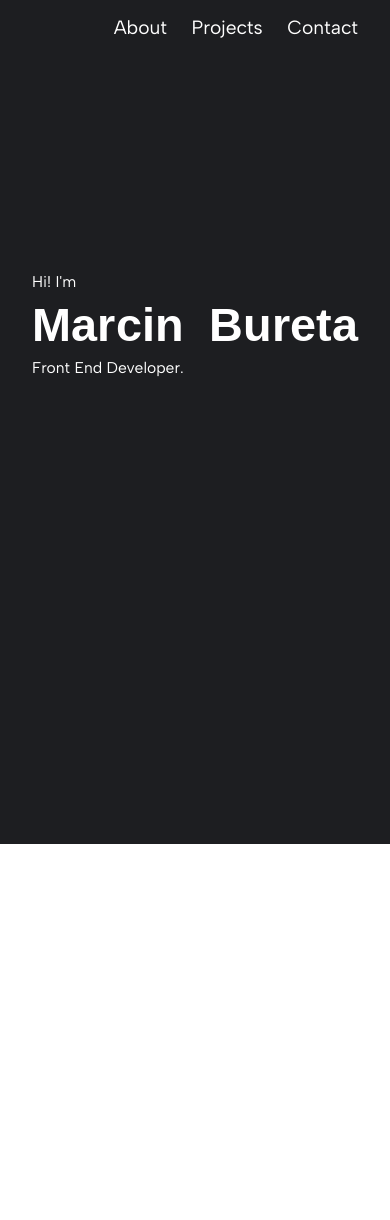
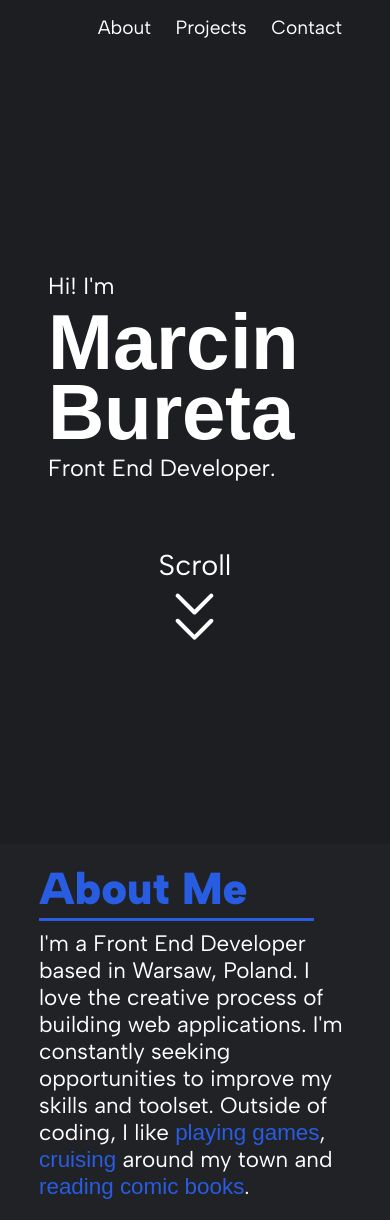
Before and after one commit to IHaveTheSourceCode/portfolio-site, a website built with Vite: page index.html in a window 390 px wide. Before the commit the page ends 844 px from the top, so only its background shows below. Built offline with nearby package versions, Linux system fonts and the light colour scheme; a web font is replaced by a local one.

Commit message:
add about me section

```diff
--- a/index.html
+++ b/index.html
@@ -21,6 +21,7 @@
       <section>
         <p>Hi! I'm</p>
         <h1>
+          <div class="name-wrapper">
             <p class="m">M</p>
             <p class="a">a</p>
             <p class="r">r</p>
@@ -28,19 +29,38 @@
             <p class="i">i</p>
             <p class="n">n</p>
             <p>&nbsp;&nbsp;</p>
+          </div>
+          <div class="name-wrapper">
             <p class="b">B</p>
             <p class="u">u</p>
             <p class="r2">r</p>
             <p class="e">e</p>
             <p class="t">t</p>
             <p class="a2">a</p>
+          </div>
         </h1>
         <p>Front End Developer.</p>
         <button>
           <p>Scroll</p>
-          <img src="public/double-arrow-down.svg" alt="scroll down." />
+          <img src="double-arrow-down.svg" alt="scroll down." />
         </button>
       </section>
     </header>
+    <main>
+      <section class="about-me">
+        <div class="about-me-wrapper">
+          <h2>About Me</h2>
+          <p class="about-me-text">
+            I'm a Front End Developer based in Warsaw, Poland. I love the
+            creative process of building web applications. I'm constantly
+            seeking opportunities to improve my skills and toolset. Outside of
+            coding, I like <span>playing games</span>,
+            <span>cruising</span> around my town and
+            <span>reading comic books</span>.
+          </p>
+        </div>
+      </section>
+      <section class="skills"></section>
+    </main>
   </body>
 </html>
--- a/style.css
+++ b/style.css
@@ -32,7 +32,7 @@ header > nav {
   align-self: flex-end;
   font-size: 1.2rem;
   padding-top: 1rem;
-  padding-right: 2rem;
+  padding-right: 3rem;
   height: 40vh;
 }
 
@@ -171,7 +171,7 @@ header > section {
 }
 
 header > section > :nth-child(n) {
-  margin: 0.8rem;
+  margin: 0.4rem;
 }
 
 header > section > p:first-child {
@@ -187,12 +187,12 @@ header > section > h1 {
   display: flex;
 }
 
-header > section > h1 > p:nth-child(n) {
+header > section > h1 > .name-wrapper > p:nth-child(n) {
   transition: color 0.2s;
   opacity: 0;
 }
 
-header > section > h1 > p:nth-child(n):hover {
+header > section > h1 > .name-wrapper > p:nth-child(n):hover {
   color: var(--clr-object-fill);
   cursor: default;
 }
@@ -232,66 +232,6 @@ header > section > button > img {
   width: 45px;
   height: 45px;
   filter: invert(100%);
-}
-
-@media (max-width: 600px) {
-  header > section > p:first-child {
-    font-size: 4vw;
-  }
-
-  header > section > h1 {
-    font-size: 12vw;
-  }
-
-  header > section > p:nth-child(3) {
-    font-size: 4vw;
-  }
-
-  header > nav {
-    height: 10vh;
-  }
-
-  header > section {
-    justify-content: flex-start;
-    margin-bottom: 0;
-    margin-top: 20vh;
-  }
-
-  header > section > :nth-child(n) {
-    margin: 0.2rem;
-  }
-
-  header > section > button {
-    display: none;
-  }
-}
-
-@media (min-width: 601px) and (max-width: 1200px) {
-  header > section > p:first-child {
-    font-size: 3vw;
-  }
-
-  header > section > h1 {
-    font-size: 12vw;
-  }
-
-  header > section > p:nth-child(3) {
-    font-size: 3vw;
-  }
-
-  header > nav {
-    height: 10vh;
-  }
-
-  header > section {
-    justify-content: flex-start;
-    margin-bottom: 0;
-    margin-top: 20vh;
-  }
-
-  header > section > :nth-child(n) {
-    margin: 0.2rem;
-  }
 }
 
 .m {
@@ -341,3 +281,239 @@ header > section > button > img {
 .a2 {
   animation: drop 0.4s linear forwards 0.55s;
 }
+
+.about-me {
+  background-color: var(--clr-background-light);
+  width: 100%;
+}
+
+.about-me-wrapper {
+  width: 80%;
+  display: flex;
+  gap: 0.2rem;
+  align-items: center;
+  padding: 5rem;
+  max-width: 800px;
+}
+
+.about-me-wrapper > h2 {
+  transform: rotate(-90deg);
+  color: var(--clr-object-fill);
+  font-size: 2.8rem;
+  border-bottom: 3px solid var(--clr-object-fill);
+  padding-right: 4rem;
+  padding-top: 3rem;
+  line-height: 3rem;
+}
+
+.about-me-text {
+  font-size: 1.5rem;
+}
+
+.about-me-text > span {
+  font-family: var(--font-empathized);
+  color: var(--clr-object-fill);
+}
+
+.about-me-text > span:hover {
+  cursor: default;
+  text-decoration: underline;
+}
+
+.about-me-text > span:hover:before {
+  content: "asd";
+  position: relative;
+  bottom: 100px;
+}
+
+.about-me-text > span:nth-child(1):hover:before {
+  content: "asdfw";
+}
+
+.about-me-text > span:nth-child(2):hover:before {
+}
+
+.about-me-text > span:nth-child(3):hover:before {
+}
+
+.name-wrapper {
+  display: flex;
+}
+
+.about-me {
+  display: flex;
+  align-items: center;
+  justify-content: center;
+}
+
+@media (max-width: 600px) {
+  header > section > p:first-child {
+    font-size: 6vw;
+  }
+
+  header > section > h1 {
+    font-size: 20vw;
+  }
+
+  header > section > p:nth-child(3) {
+    font-size: 6vw;
+  }
+
+  header > nav {
+    height: 10vh;
+  }
+
+  header > section {
+    justify-content: flex-start;
+    margin-bottom: 0;
+    margin-top: 20vh;
+  }
+
+  header > section > :nth-child(n) {
+    margin: 0.2rem;
+  }
+
+  header > section > button {
+    padding-top: 24vh;
+    font-size: 1.8rem;
+  }
+
+  header > section > button > img {
+    transform: scale(1.4);
+  }
+
+  h1 {
+    display: flex;
+    flex-direction: column;
+    line-height: 18vw;
+  }
+
+  .about-me {
+    align-items: center;
+    justify-content: center;
+    height: fit-content;
+    padding-top: 5vw;
+    padding-bottom: 5vw;
+  }
+
+  .about-me-wrapper {
+    flex-direction: column;
+    padding: 0;
+    font-size: 1rem;
+    width: 80%;
+  }
+
+  .about-me-wrapper > h2 {
+    transform: rotate(0);
+    padding: 0;
+    padding-bottom: 0.4rem;
+    margin-bottom: 0.4rem;
+    padding-right: 17vw;
+    align-self: flex-start;
+  }
+
+  .about-me-text {
+    font-size: 1.4rem;
+  }
+}
+
+@media (min-width: 601px) and (max-width: 900px) {
+  header > section > p:first-child {
+    font-size: 6vw;
+  }
+
+  header > section > h1 {
+    font-size: 22vw;
+  }
+
+  header > section > p:nth-child(3) {
+    font-size: 6vw;
+  }
+
+  header > nav {
+    height: 10vh;
+  }
+
+  header > section {
+    justify-content: flex-start;
+    margin-bottom: 0;
+    margin-top: 20vh;
+  }
+
+  header > section > :nth-child(n) {
+    margin: 0.2rem;
+  }
+
+  header > section > button {
+    padding-top: 8vh;
+  }
+
+  h1 {
+    display: flex;
+    flex-direction: column;
+    line-height: 18vw;
+  }
+
+  .about-me {
+    align-items: center;
+    height: 50vh;
+  }
+
+  .about-me-wrapper {
+    flex-direction: column;
+    padding: 0;
+    font-size: 1rem;
+    width: 80%;
+  }
+
+  .about-me-wrapper > h2 {
+    transform: rotate(0);
+    padding: 0;
+    padding-bottom: 0.4rem;
+    margin-bottom: 0.4rem;
+    padding-right: 55%;
+    align-self: flex-start;
+  }
+
+  .about-me-text {
+    font-size: 1.4rem;
+  }
+}
+
+@media (min-width: 901px) and (max-width: 1200px) {
+  header > section > p:first-child {
+    font-size: 4vw;
+  }
+
+  header > section > h1 {
+    font-size: 18vw;
+  }
+
+  header > section > p:nth-child(3) {
+    font-size: 4vw;
+  }
+
+  header > nav {
+    height: 10vh;
+  }
+
+  header > section {
+    justify-content: flex-start;
+    margin-bottom: 0;
+    margin-top: 20vh;
+  }
+
+  header > section > :nth-child(n) {
+    margin: 0.2rem;
+  }
+
+  header > section > button {
+    padding-top: 5vh;
+  }
+
+  h1 {
+    display: flex;
+    flex-direction: column;
+    line-height: 15vw;
+  }
+}
```
Also changed, not shown: 2 other files. Lines whose indentation alone changed are shown as unchanged.
